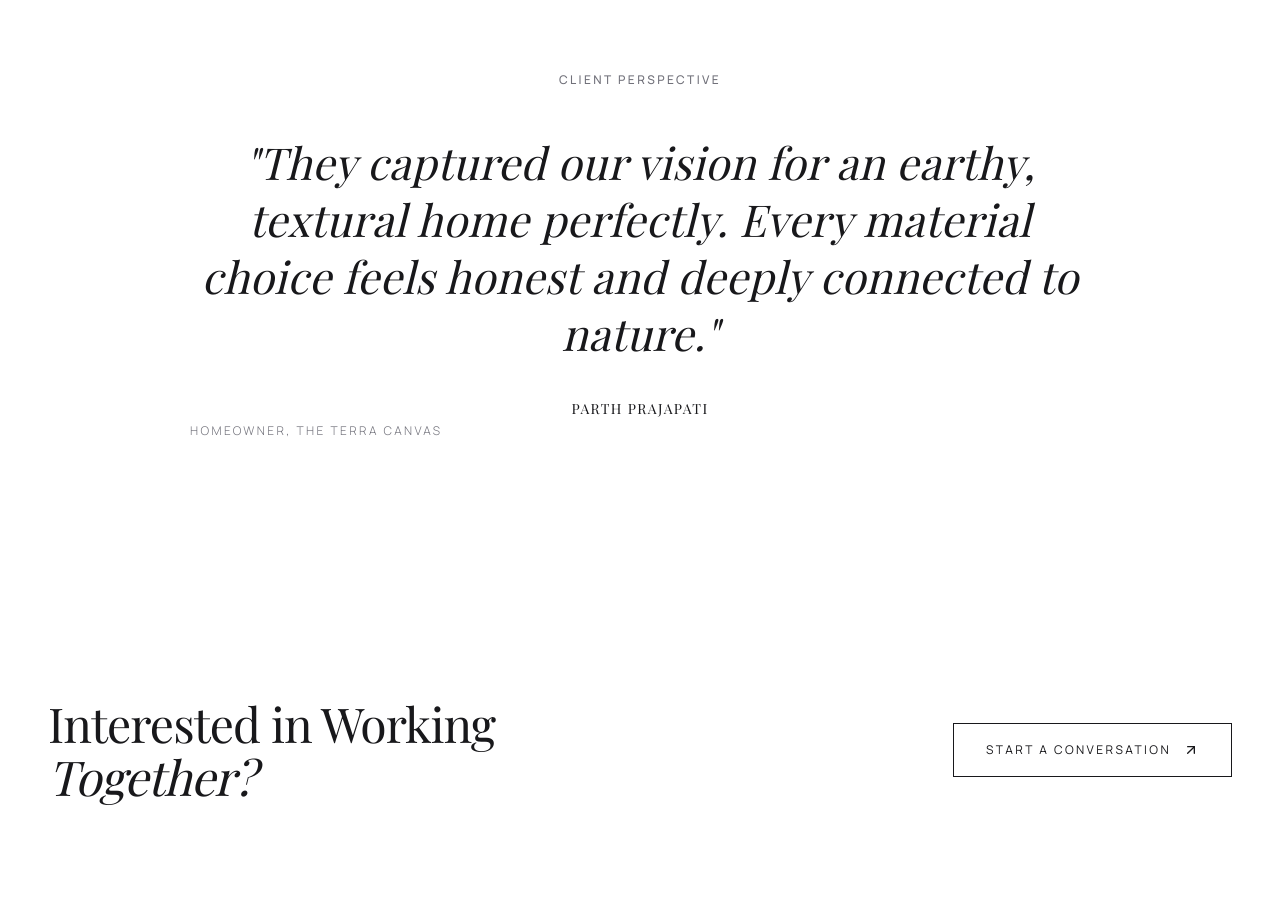
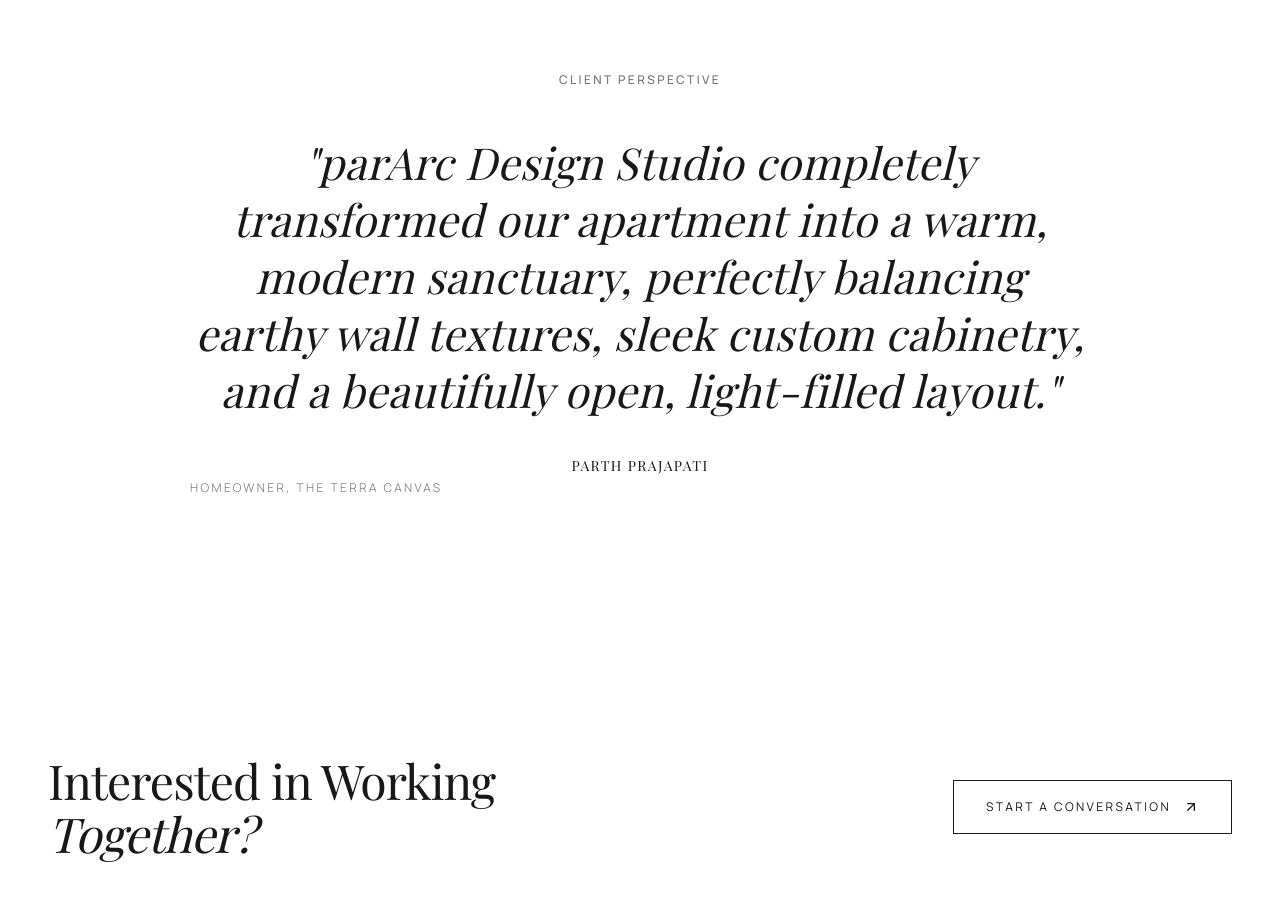
Before and after one commit to StudioparArc/parArc, a plain HTML site: page html/details/Interiors/THE TERRA CANVAS.html in a window 1280 px wide. Shown: the part 4380-5281 px from the top of the page. Drawn offline with nearby package versions, Linux system fonts and the light colour scheme; a web font is replaced by a local one.

Commit message:
Update THE TERRA CANVAS.html

```diff
--- a/html/details/Interiors/THE TERRA CANVAS.html
+++ b/html/details/Interiors/THE TERRA CANVAS.html
@@ -852,8 +852,7 @@
                 <span class="section-caption">Client Perspective</span>
                 <blockquote
                     style="font-family: var(--font-heading); font-size: clamp(1.5rem, 3.5vw, 2.75rem); line-height: 1.3; color: var(--foreground); margin: 40px 0; font-style: italic; font-weight: 400;">
-                    "They captured our vision for an earthy, textural home perfectly. Every material choice feels honest
-                    and deeply connected to nature."
+                    "parArc Design Studio completely transformed our apartment into a warm, modern sanctuary, perfectly balancing earthy wall textures, sleek custom cabinetry, and a beautifully open, light-filled layout."
                 </blockquote>
                 <div class="testimonial-author">
                     <h4
```
